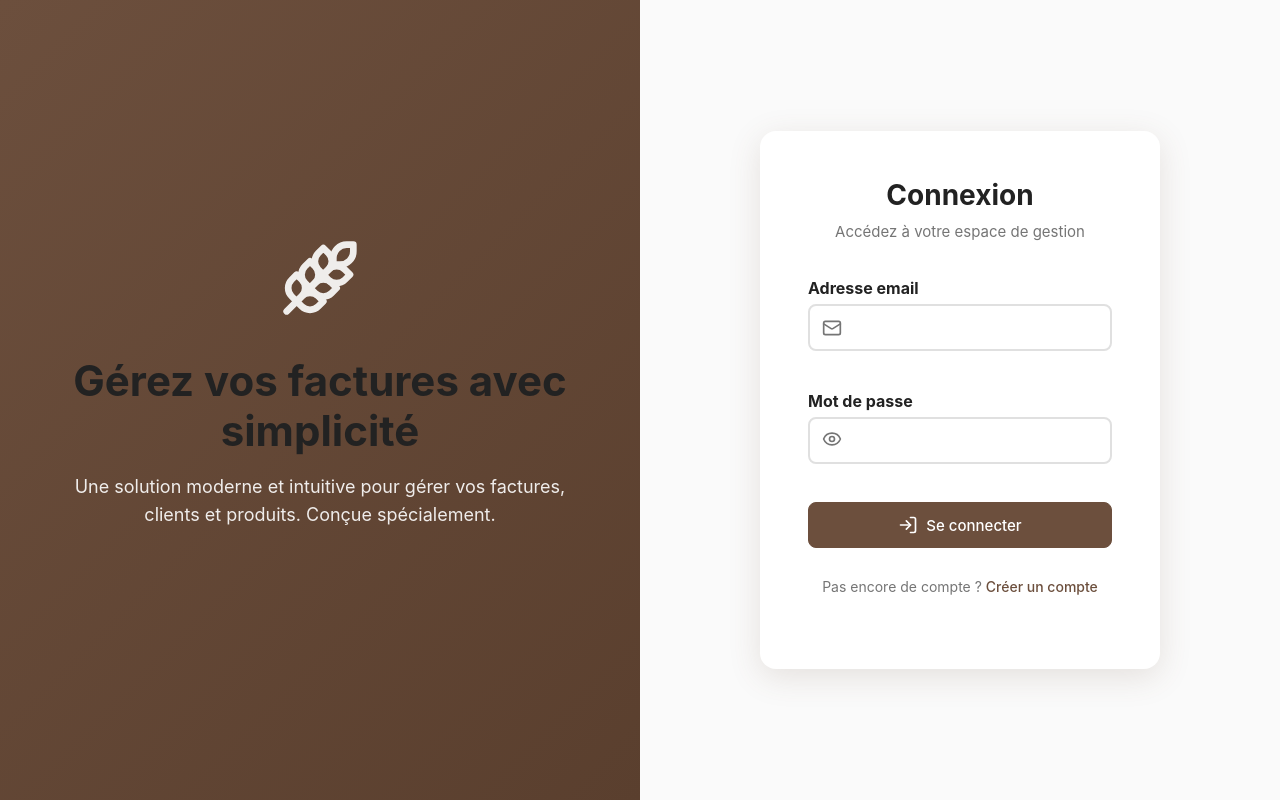
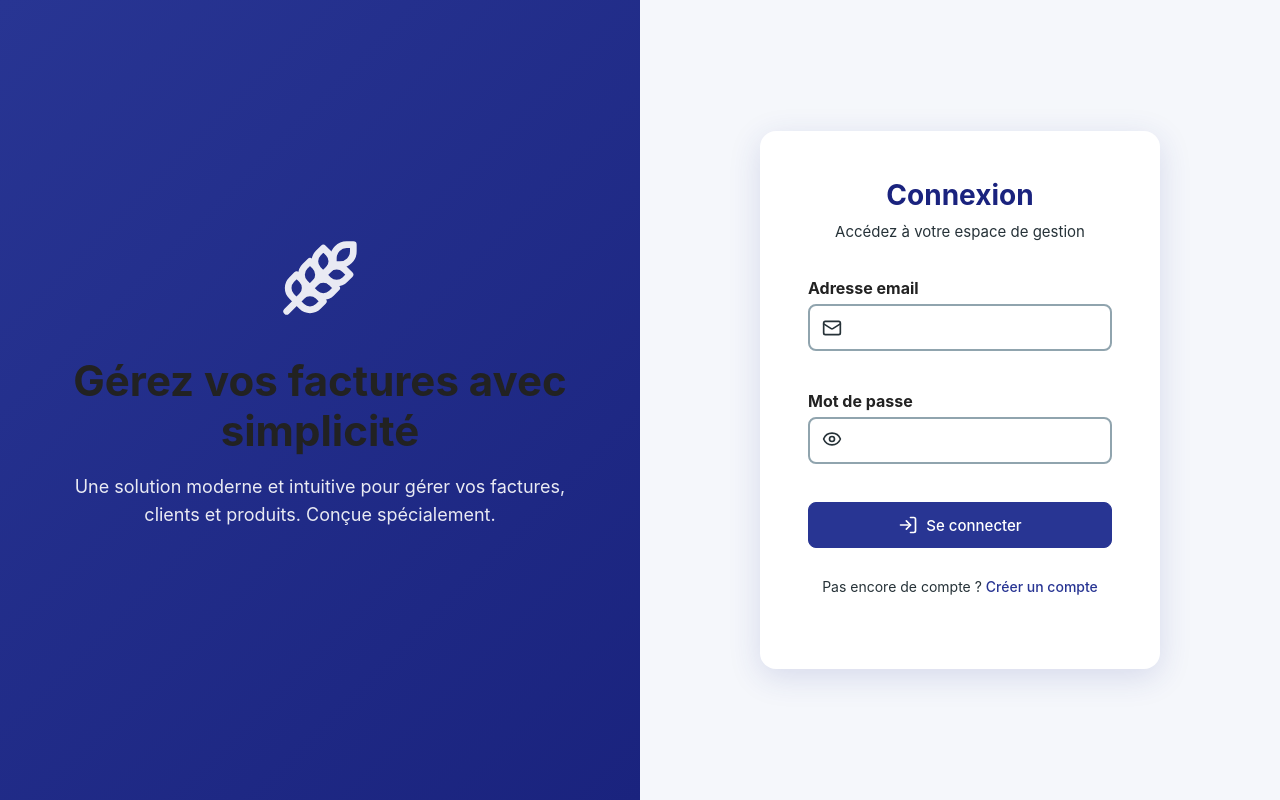
Before and after one commit to Eddieklai/InvoiceProxima_frontEnd, a React (Vite) app: page /#/login in a window 1280 px wide. Built offline with nearby package versions, Linux system fonts and the light colour scheme; no server answers.

Commit message:
[Refacto] amélioration de l'interface utilisateur et refactorisation des composants de la table des factures
[Refacto] Upgrade Ui of the components table and the invoices page

```diff
--- a/src/components/Layout/PrivateLayout.tsx
+++ b/src/components/Layout/PrivateLayout.tsx
@@ -47,7 +47,7 @@ export default function PrivateLayout() {
         onClick={handleSidebarToggle}
         style={{
           position: 'fixed',
-          top: 24,
+          top: 12,
           left: sidebarOpen ? 190 : 24,
           zIndex: 3000,
           background: Colors.primary,
@@ -73,7 +73,7 @@ export default function PrivateLayout() {
           transition: 'left 0.35s cubic-bezier(0.4,0,0.2,1), box-shadow 0.2s',
         }}
       >
-        <div>
+        <div style={{ padding: '20px 6px' }}>
           {menuGroups.map((group, idx) => (
             <div key={group.title} style={styles.groupWrapper}>
               <button
@@ -107,9 +107,11 @@ export default function PrivateLayout() {
                       to={item.path}
                       style={{
                         ...styles.menuLink,
-                        color: isActive ? Colors.primary : Colors.text,
+                        color: isActive ? Colors.lightGray : Colors.text,
                         background: isActive ? Colors.primaryLight : 'transparent',
                         cursor: 'pointer',
+                        fontWeight: isActive ? 600 : 500,
+                        boxShadow: isActive ? `0 2px 8px ${Colors.shadow}` : 'none',
                       }}
                     >
                       <Icon size={20} />
--- a/src/components/ui/Table.tsx
+++ b/src/components/ui/Table.tsx
@@ -11,6 +11,8 @@ const StyledTable = styled.table`
   width: 100%;
   border-collapse: collapse;
   min-width: 600px;
+  overflow: hidden;
+  border-radius: 16px; // arrondi global
 `;
 
 const Thead = styled.thead`
@@ -18,14 +20,18 @@ const Thead = styled.thead`
   position: sticky;
   top: 0;
   z-index: 2;
+
+  box-shadow: 0 2px 8px ${({ theme }) => theme.colors.shadow}; // ombre douce
 `;
 
 const Th = styled.th`
-  padding: 12px;
+  padding: 16px 12px;
+  color: ${({ theme }) => theme.colors.white};
   text-align: left;
-  font-weight: 600;
-  font-size: 14px;
+  font-weight: 700;
+  font-size: 15px;
   white-space: nowrap;
+
 `;
 
 const Td = styled.td`
--- a/src/constants/Colors.ts
+++ b/src/constants/Colors.ts
@@ -1,38 +1,124 @@
-/**
- * Palette de couleurs centralisée pour l'application de facturation
- * Design inspiré de l'artisanat moderne avec une ambiance chaleureuse et professionnelle
- */
-
-export const Colors = {
-  // Couleurs principales
-  primary: '#6C4F3D',      // Brun pain - couleur principale
-  secondary: '#F5E9DA',    // Beige farine - couleur secondaire
-  accent: '#D9A066',       // Doré croûte - couleur d'accent
-  background: '#FAFAFA',   // Blanc cassé - fond principal
-  text: '#222222',         // Gris foncé - texte principal
-
-  // Variations pour les états
+export const ColorPalettes = {
+  brown: {
+    primary: '#6C4F3D',
+    secondary: '#F5E9DA',
+    accent: '#D9A066',
+    background: '#FAFAFA',
+    text: '#222222',
     primaryHover: '#5A3F2E',
     primaryLight: '#8B6B58',
     accentHover: '#C8935A',
     accentLight: '#E6B380',
-
-  // Couleurs système
     success: '#4CAF50',
     warning: '#FF9800',
     error: '#F44336',
     info: '#2196F3',
-
-  // Couleurs neutres
     white: '#FFFFFF',
     lightGray: '#F5F5F5',
     mediumGray: '#E0E0E0',
     darkGray: '#757575',
-
-  // Ombres
     shadow: 'rgba(108, 79, 61, 0.1)',
     shadowMedium: 'rgba(108, 79, 61, 0.15)',
     shadowStrong: 'rgba(108, 79, 61, 0.2)',
+  },
+  blue: {
+    primary: '#283593',
+    secondary: '#E3F2FD',
+    accent: '#1976D2',
+    background: '#F5F7FB',
+    text: '#1A237E',
+    primaryHover: '#1A237E',
+    primaryLight: '#5C6BC0',
+    accentHover: '#1565C0',
+    accentLight: '#64B5F6',
+    success: '#388E3C',
+    warning: '#FFA000',
+    error: '#D32F2F',
+    info: '#0288D1',
+    white: '#FFFFFF',
+    lightGray: '#E3F2FD',
+    mediumGray: '#90A4AE',
+    darkGray: '#263238',
+    shadow: 'rgba(40, 53, 147, 0.1)',
+    shadowMedium: 'rgba(40, 53, 147, 0.15)',
+    shadowStrong: 'rgba(40, 53, 147, 0.2)',
+  },
+  green: {
+    primary: '#388E3C',
+    secondary: '#E8F5E9',
+    accent: '#43A047',
+    background: '#F7FAF7',
+    text: '#1B5E20',
+    primaryHover: '#2E7D32',
+    primaryLight: '#81C784',
+    accentHover: '#388E3C',
+    accentLight: '#A5D6A7',
+    success: '#388E3C',
+    warning: '#FFA000',
+    error: '#D32F2F',
+    info: '#0288D1',
+    white: '#FFFFFF',
+    lightGray: '#E8F5E9',
+    mediumGray: '#A5D6A7',
+    darkGray: '#1B5E20',
+    shadow: 'rgba(56, 142, 60, 0.1)',
+    shadowMedium: 'rgba(56, 142, 60, 0.15)',
+    shadowStrong: 'rgba(56, 142, 60, 0.2)',
+  },
+  violet: {
+    primary: '#4527A0',
+    secondary: '#EDE7F6',
+    accent: '#7E57C2',
+    background: '#F8F7FB',
+    text: '#311B92',
+    primaryHover: '#311B92',
+    primaryLight: '#9575CD',
+    accentHover: '#5E35B1',
+    accentLight: '#B39DDB',
+    success: '#388E3C',
+    warning: '#FFA000',
+    error: '#D32F2F',
+    info: '#0288D1',
+    white: '#FFFFFF',
+    lightGray: '#EDE7F6',
+    mediumGray: '#B39DDB',
+    darkGray: '#311B92',
+    shadow: 'rgba(69, 39, 160, 0.1)',
+    shadowMedium: 'rgba(69, 39, 160, 0.15)',
+    shadowStrong: 'rgba(69, 39, 160, 0.2)',
+  },
+  blueViolet: {
+    primary: '#3F51B5',         // Bleu profond
+    secondary: '#EDE7F6',       // Violet très clair (fond)
+    accent: '#7E57C2',          // Violet moyen (accent)
+    background: '#F5F7FB',      // Bleu très pâle (fond général)
+    text: '#2C2C54',            // Bleu-violet foncé (texte)
+    primaryHover: '#283593',    // Bleu foncé (hover)
+    primaryLight: '#9575CD',    // Violet clair (light)
+    accentHover: '#5E35B1',     // Violet foncé (accent hover)
+    accentLight: '#B39DDB',     // Violet pastel (accent light)
+    success: '#388E3C',
+    warning: '#FFA000',
+    error: '#D32F2F',
+    info: '#0288D1',
+    white: '#FFFFFF',
+    lightGray: '#E3F2FD',
+    mediumGray: '#B39DDB',
+    darkGray: '#311B92',
+    shadow: 'rgba(63, 81, 181, 0.1)',         // bleu
+    shadowMedium: 'rgba(63, 81, 181, 0.15)',  // bleu
+    shadowStrong: 'rgba(63, 81, 181, 0.2)',   // bleu
+  },
 } as const;
 
-export type ColorKey = keyof typeof Colors;
+export type PaletteKey = keyof typeof ColorPalettes;
+export type ColorsType = typeof ColorPalettes[keyof typeof ColorPalettes];
+
+export let Colors: ColorsType = ColorPalettes.brown;
+
+// Fonction pour changer la palette
+export function setColorsPalette(key: PaletteKey) {
+  Colors = ColorPalettes[key];
+}
+
+setColorsPalette('blue');
--- a/src/pages/Invoices.tsx
+++ b/src/pages/Invoices.tsx
@@ -6,12 +6,32 @@ import { Eye, Edit2, Trash2, Plus, Download } from 'lucide-react';
 
 import { useNavigate } from 'react-router-dom';
 
-import {downloadInvoice} from '@/services/invoiceServices';
+import { downloadInvoice } from '@/services/invoiceServices';
+import { Table } from '@/components/ui/Table';
+import IconButton from '@/components/ui/IconButton';
 
 const Factures: React.FC = () => {
     const navigate = useNavigate();
     const { openModal, closeModal } = useModal();
     const { invoices, loading, editInvoice, removeInvoice, error } = useInvoices();
+
+    const columns = [
+        { label: 'Client', render: (invoice) => invoice.client?.name || invoice.clientId },
+        { label: 'Titre', accessor: 'title' },
+        { label: 'Montant', render: (invoice) => `${invoice.total_ttc.toFixed(2)} €` },
+        { label: 'Statut', render: (invoice) =>  <td style={{ ...tdStyle, ...statusColor(invoice.status) }}>{statusFromEng(invoice.status)}</td> },
+        {
+            label: 'Actions',
+            render: (invoice) => (
+                <div style={{ display: 'flex', gap: 8 }}>
+                    <IconButton onClick={() => handleView(invoice)} title="Voir"><Eye size={18} /></IconButton>
+                    <IconButton onClick={() => handleEdit(invoice)} title="Modifier"><Edit2 size={18} /></IconButton>
+                    <IconButton onClick={() => handleDownload(invoice)} title="Télécharger"><Download size={18} /></IconButton>
+                    <IconButton onClick={() => handleDelete(invoice)} title="Supprimer" variant="danger"><Trash2 size={18} /></IconButton>
+                </div>
+            ),
+        },
+    ];
 
 
     function InvoiceForm({ onSubmit, initial }: { onSubmit: (data: any) => void, initial?: any }) {
@@ -194,43 +214,12 @@ const Factures: React.FC = () => {
                 overflowX: 'auto'
             }}>
                 {error && <div style={{ color: Colors.error, marginBottom: 16 }}>{error}</div>}
-                <table style={{ width: '100%', borderCollapse: 'collapse', minWidth: 700 }}>
-                    <thead>
-                        <tr style={{ background: Colors.primaryLight }}>
-                            <th style={thStyle}>Client</th>
-                            <th style={thStyle}>Titre</th>
-                            <th style={thStyle}>Montant</th>
-                            <th style={thStyle}>Statut</th>
-                            <th style={thStyle}>Actions</th>
-                        </tr>
-                    </thead>
-                    <tbody>
-                        {loading ? (
-                            <tr>
-                                <td colSpan={5} style={{ textAlign: 'center', padding: 32 }}>Chargement...</td>
-                            </tr>
-                        ) : invoices.length === 0 ? (
-                            <tr>
-                                <td colSpan={5} style={{ textAlign: 'center', padding: 32 }}>Aucune facture</td>
-                            </tr>
-                        ) : (
-                            invoices.map((inv) => (
-                                <tr key={inv.id} style={{ borderBottom: `1px solid ${Colors.mediumGray}`, transition: 'background 0.2s' }}>
-                                    <td style={tdStyle}>{inv.client?.name || inv.clientId}</td>
-                                    <td style={tdStyle}>{inv.title}</td>
-                                    <td style={tdStyle}>{inv.total_ttc.toFixed(2)}€</td>
-                                    <td style={{ ...tdStyle, ...statusColor(inv.status) }}>{statusFromEng(inv.status)}</td>
-                                    <td style={tdStyle}>
-                                        <button style={iconBtn} title="Voir" onClick={() => handleView(inv)}><Eye size={18} /></button>
-                                        <button style={iconBtn} title="Éditer" onClick={() => handleEdit(inv)}><Edit2 size={18} /></button>
-                                        <button style={iconBtn} title="Télécharger" onClick={() => handleDownload(inv)}><Download size={18}/></button>
-                                        <button style={iconBtn} title="Supprimer" onClick={() => handleDelete(inv)}><Trash2 size={18} /></button>
-                                    </td>
-                                </tr>
-                            ))
-                        )}
-                    </tbody>
-                </table>
+                <Table
+                    columns={columns}
+                    data={invoices}
+                    loading={loading}
+                    emptyText="Aucune facture"
+                />
             </div>
         </>
     );
```
Lines whose indentation alone changed are shown as unchanged.
